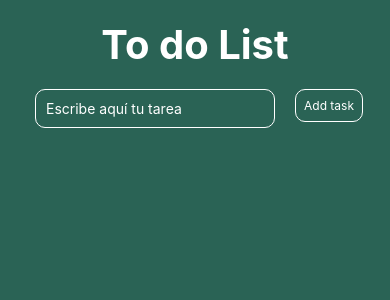
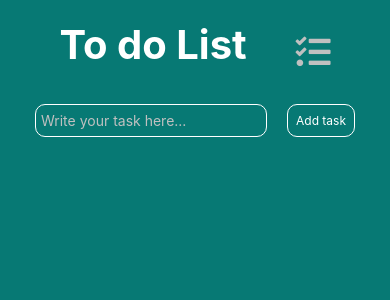
Before and after one commit to MarcoMR4/MateriaProgramacionMovil, a React Native app in the folder AwesomeProject/: screen / in a window 390 px wide. Shown: the top 300 px of the page. Built offline with nearby package versions, Linux system fonts and the light colour scheme.

Commit message:
mostrar iconos

```diff
--- a/AwesomeProject/App.js
+++ b/AwesomeProject/App.js
@@ -13,6 +13,8 @@ import CustomButton from "./src/components/CustomButton";
 import TodoInput from "./src/components/TodoInput";
 import { useTodos } from "./src/Hooks/useTodos";
 import InfoModal from "./src/components/InfoModal";
+import CustomButtonText from "./src/components/CustomButtonText";
+import { FontAwesome5 } from '@expo/vector-icons';
 
 //Unidad 2 practica 3: estructuras carpetas para hooks y helpers o utils
 
@@ -40,16 +42,25 @@ const {
       <StatusBar style="auto" />
 
       <View style={{justifyItems:"center", paddingHorizontal: 20, paddingTop: 10}}>
-        <Text style={{fontSize: 40, fontWeight:"bold", textAlign: "center", color: 'white' }}>
-            To do List
-        </Text>
+        <View style={{flexDirection:"row", alignItems:"center", justifyContent: "space-around"}}>
+          <Text style={{
+            fontSize: 40,
+            fontWeight:"bold",
+            textAlign: "center",
+            color: 'white',
+            marginBottom: 15,
+          }}>
+              To do List
+          </Text>
+          <FontAwesome5 name="tasks" size={35} color="silver" />
+        </View>
 
         <View style={{flexDirection:"row", marginTop: 20, gap: 20}}>
           <TodoInput
             value={inputValue}
             onChangeText={(value) => setInputValue(value)}
           />
-          <CustomButton
+          <CustomButtonText
            text= {(editMode ? 'Edit task' : 'Add task' )}
            onPress={handleAddTodo}
            />
@@ -84,7 +95,7 @@ const {
 const styles = StyleSheet.create({
   container: {
     flex: 1,
-    backgroundColor: "#2a6355",
+    backgroundColor: "#077974",
     paddingTop: Constants.statusBarHeight + 10,
     padding: 15,
   },
--- a/AwesomeProject/src/Hooks/useTodos.js
+++ b/AwesomeProject/src/Hooks/useTodos.js
@@ -28,7 +28,7 @@ export const useTodos = () => {
             return {
             ...todo,
             name: inputValue,
-            date: 'Updated on ' + new Date().toISOString(),
+            date: 'Updated at: ' + new Date().toISOString(),
             };
         }
         return todo;
@@ -44,6 +44,7 @@ export const useTodos = () => {
             name: inputValue,
             isCompleted: false,
             date: '',
+            createdAt: new Date().toISOString(),
             },
         ]);
         }
--- a/AwesomeProject/src/components/CustomButton.jsx
+++ b/AwesomeProject/src/components/CustomButton.jsx
@@ -1,11 +1,34 @@
 import { StyleSheet, View, Text, TouchableOpacity } from "react-native";
+import { FontAwesome, MaterialCommunityIcons, Fontisto } from '@expo/vector-icons';
 
 
-const CustomButton = ({text, onPress}) => {
+const CustomButton = ({onPress, iconName }) => {
     return (
         <TouchableOpacity onPress={onPress}>
             <View style={styles.container} >
-                <Text style={{color: 'white', fontSize: 12}}>{text}</Text>
+
+                {iconName === 'edit' ? (
+                    <FontAwesome name="edit" size={24} color="white" />
+                ) :
+                iconName === 'delete' ? (
+                    <MaterialCommunityIcons name="delete-outline" size={24} color="white" />
+                ) :
+                iconName === 'done' ? (
+                    <Fontisto name="checkbox-active" size={24} color="white" />
+                ) :
+                iconName === 'complete' ? (
+                    <Fontisto name="checkbox-passive" size={20} color="white" />
+                ) :
+                iconName === 'info' ? (
+                    <FontAwesome name="eye" size={25} color="white" />
+                ) :
+                iconName === 'Edit Task' || 'Add task' ? (
+                    <Text>Edit task</Text>
+                ) :
+                null
+
+                }
+
             </View>
         </TouchableOpacity>
     )
@@ -16,9 +39,12 @@ const styles = StyleSheet.create({
         borderWidth: 1,
         alignContent: "center",
         justifyContent: "center",
-        padding: 8,
         borderColor: 'white',
         borderRadius: 10,
+        width: 60,
+        height: 33,
+        alignItems: "center",
+        paddingVertical: 1,
     }
 })
 
--- /dev/null
+++ b/AwesomeProject/src/components/CustomButtonText.jsx
@@ -0,0 +1,25 @@
+import { StyleSheet, View, Text, TouchableOpacity } from "react-native";
+
+
+const CustomButtonText = ({text, onPress}) => {
+    return (
+        <TouchableOpacity onPress={onPress}>
+            <View style={styles.container} >
+                <Text style={{color: 'white', fontSize: 12}}>{text}</Text>
+            </View>
+        </TouchableOpacity>
+    )
+}
+
+const styles = StyleSheet.create({
+    container: {
+        borderWidth: 1,
+        alignContent: "center",
+        justifyContent: "center",
+        padding: 8,
+        borderColor: 'white',
+        borderRadius: 10,
+    }
+})
+
+export default CustomButtonText
--- a/AwesomeProject/src/components/InfoModal.jsx
+++ b/AwesomeProject/src/components/InfoModal.jsx
@@ -15,13 +15,13 @@ const InfoModal = ({ info, seeModal, setSeeModal }) => {
               backgroundColor: '#2d705f',
               borderTopRightRadius: 15,
               borderTopLeftRadius: 15,
-              paddingHorizontal: 5,
+              paddingHorizontal: 10,
               justifyContent: 'center',
               alignItems: 'center'
             }}
           >
-            <Text style={{ fontSize: 30, fontWeight: 'bold', color: 'black' }}>
-              Information
+            <Text style={{ fontSize: 25, fontWeight: 'bold', color: 'silver', padding: 10 }}>
+              About this task...
             </Text>
           </View>
           <View style={styles.infoContainer}>
@@ -33,22 +33,20 @@ const InfoModal = ({ info, seeModal, setSeeModal }) => {
             <Text style={styles.infoText}>{info.name}</Text>
           </View>
           <View style={styles.infoContainer}>
-            <Text style={styles.infoTitle}>Created At:</Text>
-            <Text style={styles.infoText}>{info.createAt}</Text>
+            <Text style={styles.infoText}>Created at: {info.createdAt}</Text>
           </View>
           <View style={styles.infoContainer}>
-            <Text style={styles.infoTitle}>Updated at:</Text>
-            <Text style={styles.infoText}>{info.updatedAt !== '' ? info.updatedAt : 'Sin editar'}</Text>
+            <Text style={styles.infoText}>{info.date !== '' ? info.date : 'Unedited'}</Text>
           </View>
           <View style={styles.infoContainer}>
             <Text style={styles.infoTitle}>Status:</Text>
-            <Text style={styles.infoText}>{info.completed ? 'Completado' : 'Pendiente'}</Text>
+            <Text style={styles.infoText}>{info.isCompleted ? 'Done' : 'Uncompleted'}</Text>
           </View>
           <Pressable
             style={[styles.button, styles.buttonClose]}
             onPress={() => setSeeModal(!seeModal)}
           >
-            <Text style={styles.textStyle}>Cerrar</Text>
+            <Text style={styles.textStyle}>Close</Text>
           </Pressable>
         </View>
       </View>
@@ -87,25 +85,24 @@ const styles = StyleSheet.create({
     borderBottomEndRadius: 20,
     padding: 5,
     elevation: 2,
-
   },
   buttonClose: {
-    backgroundColor: '#2a6355',
+    backgroundColor: '#8FA7A5',
   },
   infoContainer: {
-    backgroundColor: '#2d705f',
+    backgroundColor: '#077974',
     flexDirection: 'row',
     justifyContent: 'space-between',
-    padding: 5,
+    padding: 10,
     alignItems: 'center',
   },
   infoTitle: {
     fontSize: 20,
     fontWeight: 'bold',
-    color: 'black',
+    color: 'silver',
   },
   infoText: {
     fontSize: 17,
-    color: 'black',
+    color: 'silver',
   },
 });
--- a/AwesomeProject/src/components/Todo1.jsx
+++ b/AwesomeProject/src/components/Todo1.jsx
@@ -15,7 +15,7 @@ const Todo1 = ({ id, name, handleDelete, isCompleted, handleCompleted, handleEdi
                 <Text
                 style={{
                     fontSize:10,
-                    color: isCompleted ? 'black' : 'silver',
+                    color: isCompleted ? 'silver' : 'silver',
                     margin: 5,
                 }}>
                     {date}
@@ -23,14 +23,22 @@ const Todo1 = ({ id, name, handleDelete, isCompleted, handleCompleted, handleEdi
             </View>
 
             <View style={{flexDirection:"row", gap: 10}}>
-                <CustomButton text='Delete' light onPress={() => handleDelete(id)}/>
-                <CustomButton text='Edit' light onPress={() => handleEdit(id)} />
-                <CustomButton text = {isCompleted ? 'Done' : 'Complete'}
+                <CustomButton
+                    light
+                    iconName ='delete'
+                    onPress={() => handleDelete(id)}
+                />
+                <CustomButton
+                    iconName ='edit'
+                    light onPress={() => handleEdit(id)}
+                />
+                <CustomButton
+                iconName = {isCompleted ? 'done' : 'complete'}
                 light
                 onPress={() => handleCompleted(id)}
                 />
                 <CustomButton
-                    text='info'
+                    iconName='info'
                     light
                     onPress={() => handleInfo(id)}
                 />
@@ -51,7 +59,7 @@ const styles = StyleSheet.create({
         borderColor: 'white',
     },
     todoCompleted: {
-        backgroundColor: '#3DB935',
+        backgroundColor: '#2F5178',
     },
     todoName: {
         fontSize: 20,
--- a/AwesomeProject/src/components/TodoInput.jsx
+++ b/AwesomeProject/src/components/TodoInput.jsx
@@ -7,7 +7,8 @@ const TodoInput = ({value, onChangeText}) => {
             style={styles.container}
             value={value}
             onChangeText={onChangeText}
-            placeholder="Escribe aquí tu tarea"
+            placeholder="Write your task here..."
+            placeholderTextColor={'silver'}
         />
     )
 }
@@ -19,7 +20,7 @@ const styles = StyleSheet.create({
         flex: 1,
         borderRadius: 10,
         color: 'white',
-        padding: 10,
+        padding: 5,
     }
 })
 
```
